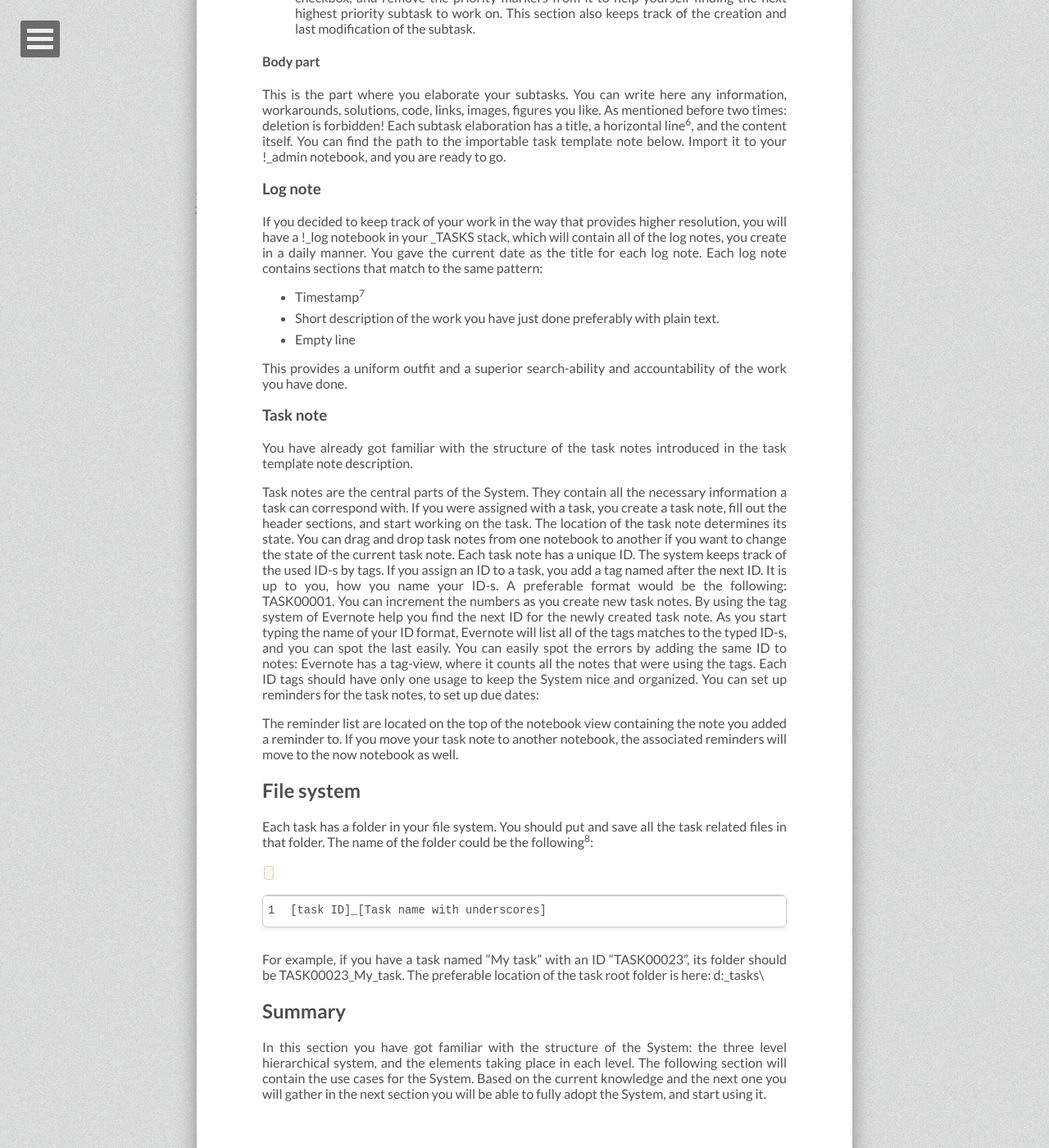
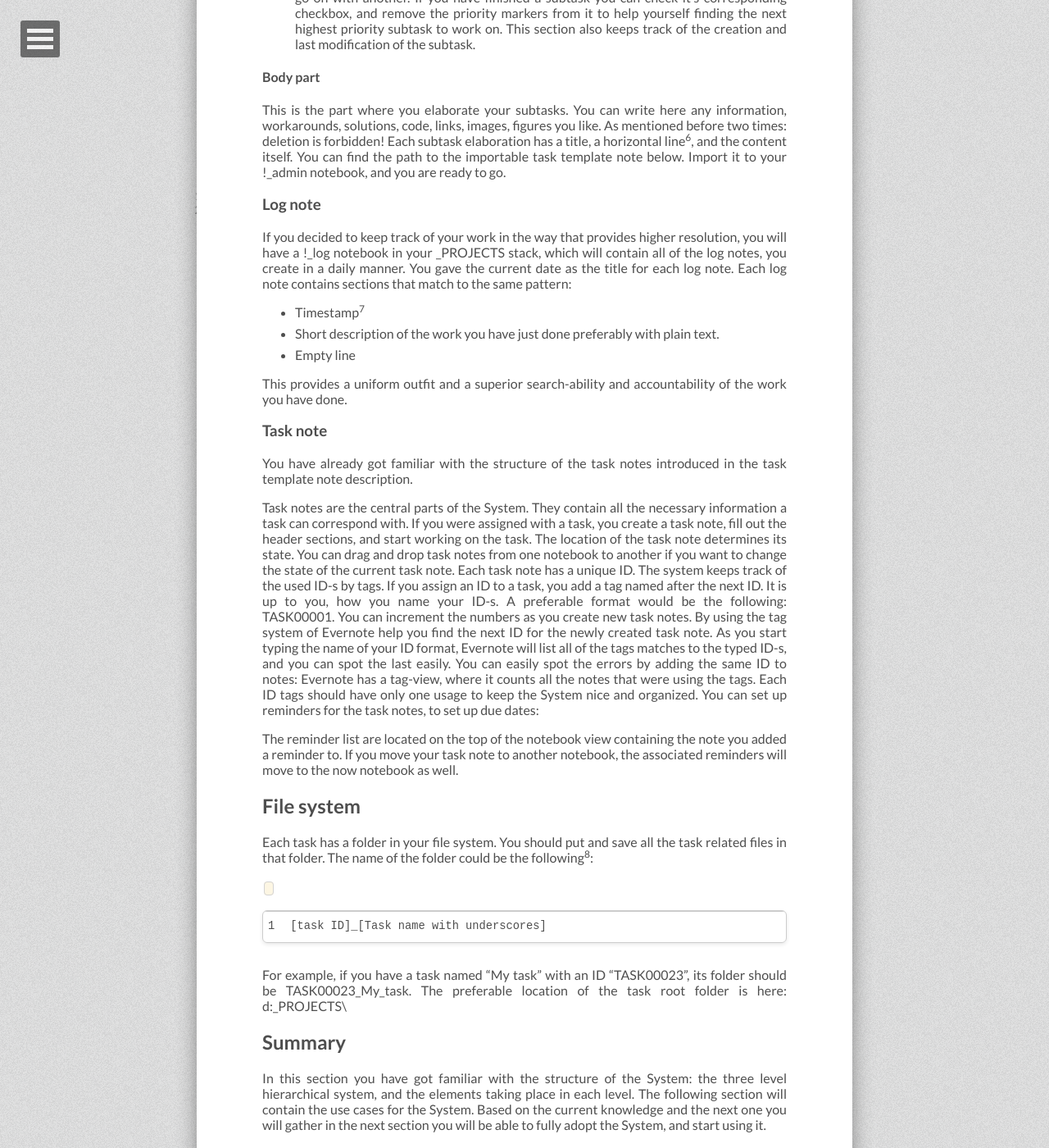
Before and after one commit to tiborsimon/tiborsimon.github.io, a Jekyll site: the page built from _posts/2015-07-10-evernote-task-management.md, in a window 1280 px wide and 1400 px high, scrolled down 3628 px. Shown: the whole window at 82% size. Built offline with Jekyll 4.4.1, drawn with Linux system fonts in a browser that asks for light colours; nearby versions of some CDN libraries; comment, search, counter and statistics services are not loaded; some of the changed text lies outside the part shown.

Commit message:
Article update

```diff
--- a/_posts/2015-07-10-evernote-task-management.md
+++ b/_posts/2015-07-10-evernote-task-management.md
@@ -33,18 +33,19 @@
 
 In the Evernote Task Management System (let's call it System), we are going to use the following hierarchical structure:
 
-- _PROJECTS [stack]
-    - !_admin [notebook]
-    - !_log  [notebook]
-    - 0_pool  [notebook]
-    - 1_ongoing  [notebook]
-    - 2_on_hold  [notebook]
-    - 3_completed  [notebook]
-    - 4_obsoleted  [notebook]
+- __ _PROJECTS__
+    - !_admin
+    - !_log
+    - 0_pool
+    - 1_ongoing
+    - 2_on_hold
+    - 3_completed
+    - 4_obsoleted
 
-## Main stack
 
-The whole system takes place in one separated stack called _TASKS. The leading underscore anchors the stack in the top of the notebooks list, as Evernote doesn't have the possibility of manually sorting the stacks or notebooks. It simply sorts them in alphabetical order[^1].
+## _PROJECTS Main stack
+
+The whole system takes place in one separated stack called _PROJECTS. The leading underscore anchors the stack in the top of the notebooks list, as Evernote doesn't have the possibility of manually sorting the stacks or notebooks. It simply sorts them in alphabetical order[^1].
 
 ## Notebooks
 
@@ -126,7 +127,7 @@
 
 ### Log note
 
-If you decided to keep track of your work in the way that provides higher resolution, you will have a !_log notebook in your _TASKS stack, which will contain all of the log notes, you create in a daily manner. You gave the current date as the title for each log note.
+If you decided to keep track of your work in the way that provides higher resolution, you will have a !_log notebook in your _PROJECTS stack, which will contain all of the log notes, you create in a daily manner. You gave the current date as the title for each log note.
 Each log note contains sections that match to the same pattern:
 
 - Timestamp[^7]
@@ -150,7 +151,7 @@
 
 `[task ID]_[Task name with underscores]`
 
-For example, if you have a task named “My task” with an ID “TASK00023”, its folder should be TASK00023_My_task. The preferable location of the task root folder is here: d:\_tasks\
+For example, if you have a task named “My task” with an ID “TASK00023”, its folder should be TASK00023_My_task. The preferable location of the task root folder is here: d:\_PROJECTS\
 
 ## Summary
 
```
